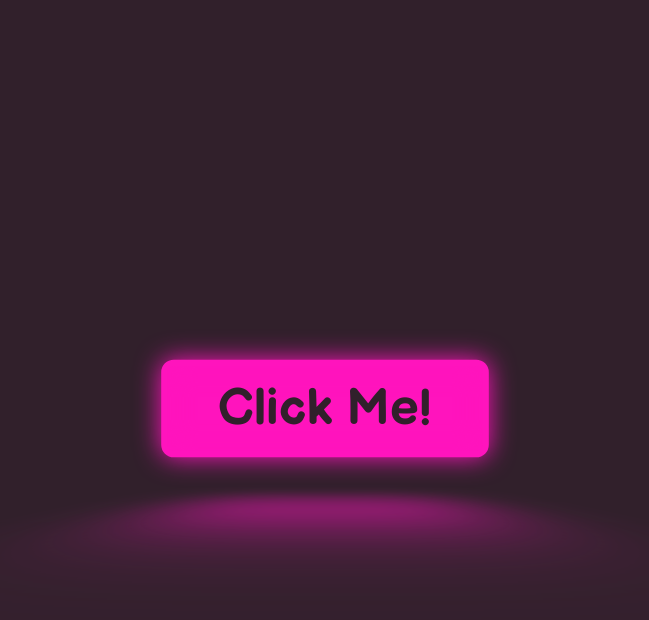
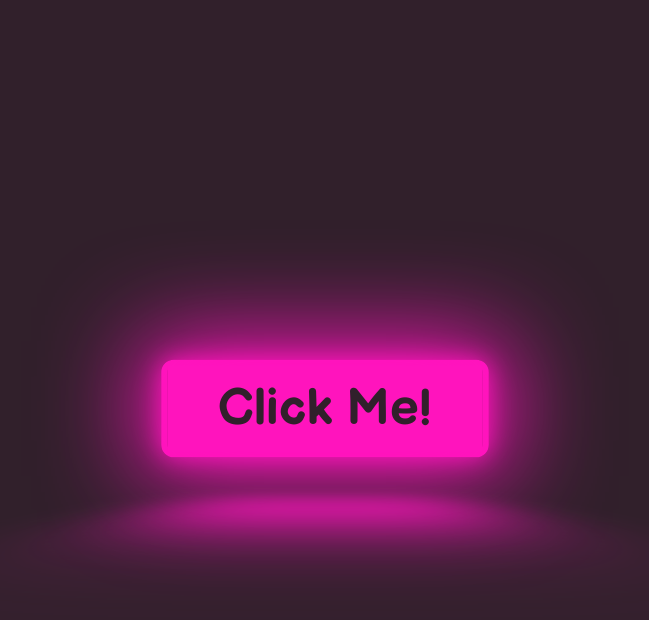
Before and after one commit to slyprxme/Mini-Projects-HTML-CSS-, a plain HTML site: page Neon Button/index.html in a window 1280 px wide. Both pictures are taken after a click on the link "Click Me!". Shown: the whole page, without its empty margins (315-964 px from the left). Drawn offline with Linux system fonts and the light colour scheme; a web font is replaced by a local one.

Commit message:
added reflection and hover/focus styles

```diff
--- a/Neon Button/style.css
+++ b/Neon Button/style.css
@@ -50,12 +50,29 @@ body {
 .neon-button::after {
   content: '';
   position: absolute;
+  top: 0;
+  bottom: 0;
+  left: 0;
+  right: 0;
+  box-shadow: 0 0 2em 0.5em var(--clr-neon);
+  opacity: 0;
+  transition: opacity 100ms linear;
+  background-color: var(--clr-neon);
+  z-index: -1;
 }
 
 .neon-button:hover,
 .neon-button:focus {
-  background: var(--clr-neon);
   color: var(--clr-bg);
   text-shadow: none;
   scale: 1.05;
 }
+
+.neon-button:hover::before,
+.neon-button:focus::before {
+  opacity: 1;
+}
+.neon-button:hover::after,
+.neon-button:focus::after {
+  opacity: 1;
+}
```
